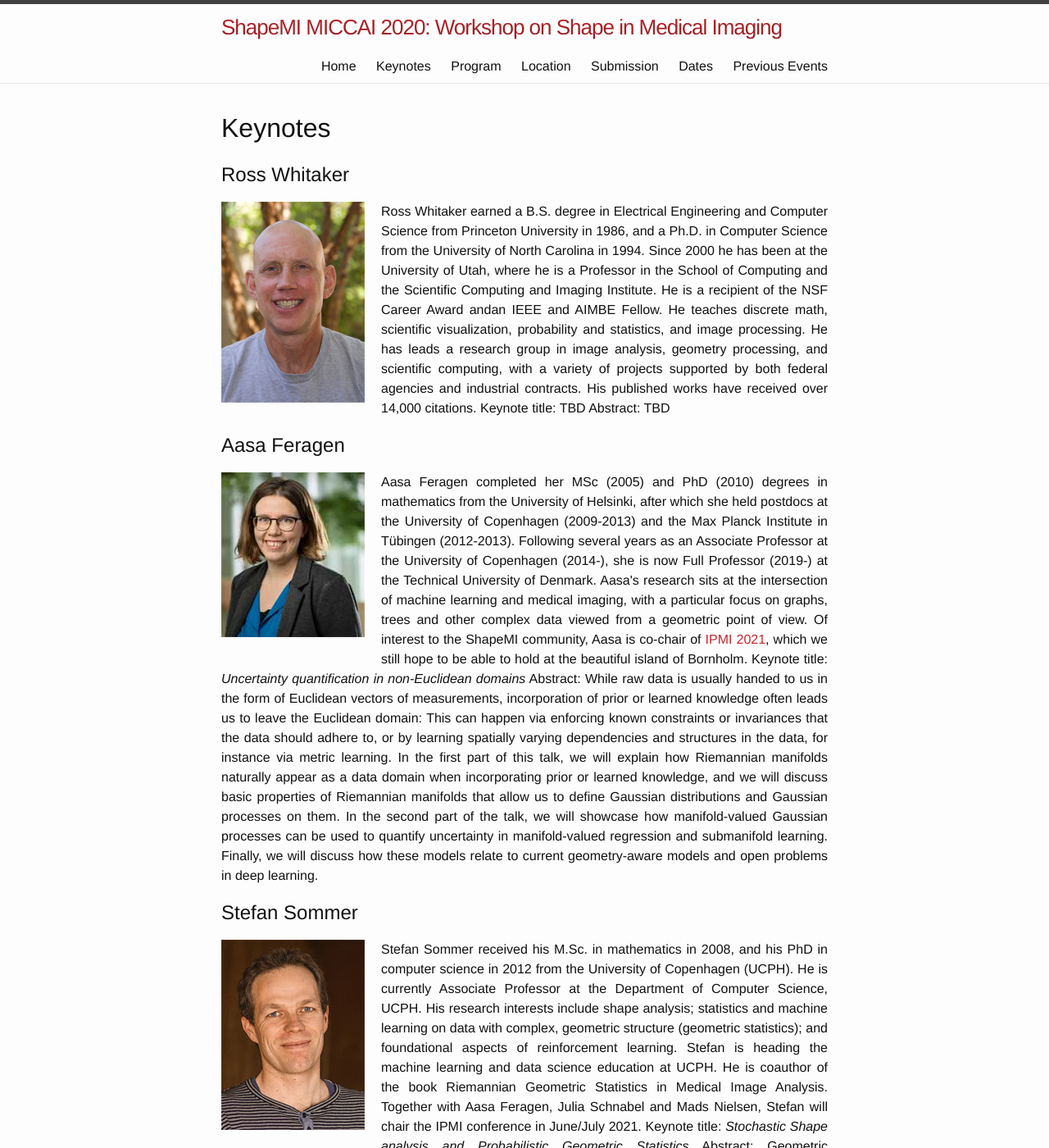
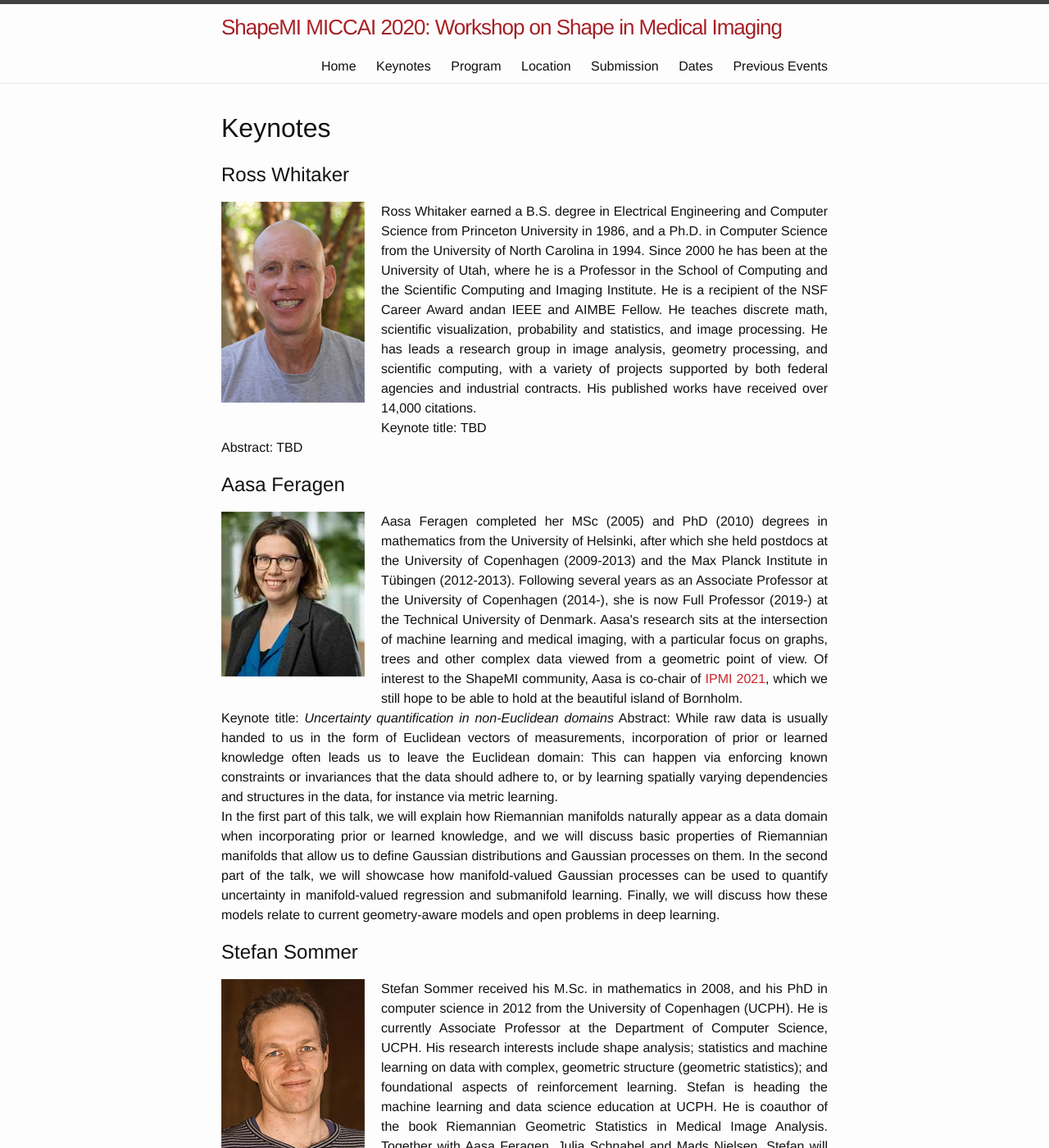
Before and after one commit to shapemi/shapemi2020, a Jekyll site: the page built from keynotes/index.md, in a window 1280 px wide and 1400 px high. Shown: the whole window at 82% size. Built offline with Jekyll 4.4.1, drawn with Linux system fonts in a browser that asks for light colours; some of the changed text lies outside the part shown.

Commit message:
BUG: Add line breaks in keynote page

```diff
--- a/keynotes/index.md
+++ b/keynotes/index.md
@@ -9,25 +9,24 @@ order: 1
 ## Ross Whitaker
 <img style="float: left; margin: 0 20px 20px 0;" src="../images/ross_whitaker.jpg" alt="Ross Whitaker">
 <p align="justify">Ross Whitaker earned a B.S. degree in Electrical Engineering and Computer Science from Princeton University in 1986, and a Ph.D. in Computer Science from the University of North Carolina in 1994.  Since 2000 he has been at the University of Utah, where he is a Professor in the School of Computing and the Scientific Computing
-and Imaging Institute.  He is a recipient of the NSF Career Award andan IEEE and AIMBE Fellow.  He teaches discrete math, scientific visualization, probability and statistics, and image processing. He has leads a research group in image analysis, geometry processing, and scientific computing, with a variety of projects supported by both federal agencies and industrial contracts.  His published works have received over 14,000 citations.
-
-Keynote title: TBD
-Abstract: TBD</p>
+and Imaging Institute.  He is a recipient of the NSF Career Award andan IEEE and AIMBE Fellow.  He teaches discrete math, scientific visualization, probability and statistics, and image processing. He has leads a research group in image analysis, geometry processing, and scientific computing, with a variety of projects supported by both federal agencies and industrial contracts.  His published works have received over 14,000 citations.<br>
+Keynote title: TBD<br>
+Abstract: TBD<br></p>
 
 ## Aasa Feragen
 <img style="float: left; margin: 0 20px 20px 0;" src="../images/aasa_feragen.jpg" alt="Aasa Feragen">
-<p align="justify">Aasa Feragen completed her MSc (2005) and PhD (2010) degrees in mathematics from the University of Helsinki, after which she held postdocs at the University of Copenhagen (2009-2013) and the Max Planck Institute in Tübingen (2012-2013). Following several years as an Associate Professor at the University of Copenhagen (2014-), she is now Full Professor (2019-) at the Technical University of Denmark. Aasa's research sits at the intersection of machine learning and medical imaging, with a particular focus on graphs, trees and other complex data viewed from a geometric point of view. Of interest to the ShapeMI community, Aasa is co-chair of <a href="http://ipmi2021.org" target="_blank">IPMI 2021</a>, which we still hope to be able to hold at the beautiful island of Bornholm.
+<p align="justify">Aasa Feragen completed her MSc (2005) and PhD (2010) degrees in mathematics from the University of Helsinki, after which she held postdocs at the University of Copenhagen (2009-2013) and the Max Planck Institute in Tübingen (2012-2013). Following several years as an Associate Professor at the University of Copenhagen (2014-), she is now Full Professor (2019-) at the Technical University of Denmark. Aasa's research sits at the intersection of machine learning and medical imaging, with a particular focus on graphs, trees and other complex data viewed from a geometric point of view. Of interest to the ShapeMI community, Aasa is co-chair of <a href="http://ipmi2021.org" target="_blank">IPMI 2021</a>, which we still hope to be able to hold at the beautiful island of Bornholm.<br>
 
 Keynote title: <i>Uncertainty quantification in non-Euclidean domains</i>
-Abstract: While raw data is usually handed to us in the form of Euclidean vectors of measurements, incorporation of prior or learned knowledge often leads us to leave the Euclidean domain: This can happen via enforcing known constraints or invariances that the data should adhere to, or by learning spatially varying dependencies and structures in the data, for instance via metric learning.
+Abstract: While raw data is usually handed to us in the form of Euclidean vectors of measurements, incorporation of prior or learned knowledge often leads us to leave the Euclidean domain: This can happen via enforcing known constraints or invariances that the data should adhere to, or by learning spatially varying dependencies and structures in the data, for instance via metric learning.<br>
 
-In the first part of this talk, we will explain how Riemannian manifolds naturally appear as a data domain when incorporating prior or learned knowledge, and we will discuss basic properties of Riemannian manifolds that allow us to define Gaussian distributions and Gaussian processes on them. In the second part of the talk, we will showcase how manifold-valued Gaussian processes can be used to quantify uncertainty in manifold-valued regression and submanifold learning. Finally, we will discuss how these models relate to current geometry-aware models and open problems in deep learning.</p>
+In the first part of this talk, we will explain how Riemannian manifolds naturally appear as a data domain when incorporating prior or learned knowledge, and we will discuss basic properties of Riemannian manifolds that allow us to define Gaussian distributions and Gaussian processes on them. In the second part of the talk, we will showcase how manifold-valued Gaussian processes can be used to quantify uncertainty in manifold-valued regression and submanifold learning. Finally, we will discuss how these models relate to current geometry-aware models and open problems in deep learning.<br></p>
 
 ## Stefan Sommer
 <img style="float: left; margin: 0 20px 20px 0;" src="../images/stefan_sommer.jpg" alt="Stefan Sommer">
-<p align="justify">Stefan Sommer received his M.Sc. in mathematics in 2008, and his PhD in computer science in 2012 from the University of Copenhagen (UCPH). He is currently Associate Professor at the Department of Computer Science, UCPH. His research interests include shape analysis; statistics and machine learning on data with complex, geometric structure (geometric statistics); and foundational aspects of reinforcement learning. Stefan is heading the machine learning and data science education at UCPH. He is coauthor of the book Riemannian Geometric Statistics in Medical Image Analysis. Together with Aasa Feragen, Julia Schnabel and Mads Nielsen, Stefan will chair the IPMI conference in June/July 2021.
+<p align="justify">Stefan Sommer received his M.Sc. in mathematics in 2008, and his PhD in computer science in 2012 from the University of Copenhagen (UCPH). He is currently Associate Professor at the Department of Computer Science, UCPH. His research interests include shape analysis; statistics and machine learning on data with complex, geometric structure (geometric statistics); and foundational aspects of reinforcement learning. Stefan is heading the machine learning and data science education at UCPH. He is coauthor of the book Riemannian Geometric Statistics in Medical Image Analysis. Together with Aasa Feragen, Julia Schnabel and Mads Nielsen, Stefan will chair the IPMI conference in June/July 2021.<br>
 
-Keynote title: <i>Stochastic Shape analysis and Probabilistic Geometric Statistics</i>
+Keynote title: <i>Stochastic Shape analysis and Probabilistic Geometric Statistics</i><br>
 Abstract: Geometric approaches to shape matching used in statistical shape analysis apply geodesics to model transitions between shapes. In the talk, I will show how such smooth geodesic models can be extended to account for noise and thereby model stochastic shape evolution. The resulting stochastic differential equations give rise to probability distributions on shape spaces enabling a probabilistic approach to shape statistics. Densities and likelihoods can here be computed using
 stochastic versions of shape matching algorithms, denoted shape bridges.
-I will connect these developments to a similar probabilistic approach to geometric statistics, the statistical analysis of general manifold valued data. The probabilistic viewpoint here results in new statistical constructions exemplified by diffusion means and probabilistic approaches to PCA on manifolds.</p>
+I will connect these developments to a similar probabilistic approach to geometric statistics, the statistical analysis of general manifold valued data. The probabilistic viewpoint here results in new statistical constructions exemplified by diffusion means and probabilistic approaches to PCA on manifolds.<br></p>
```
